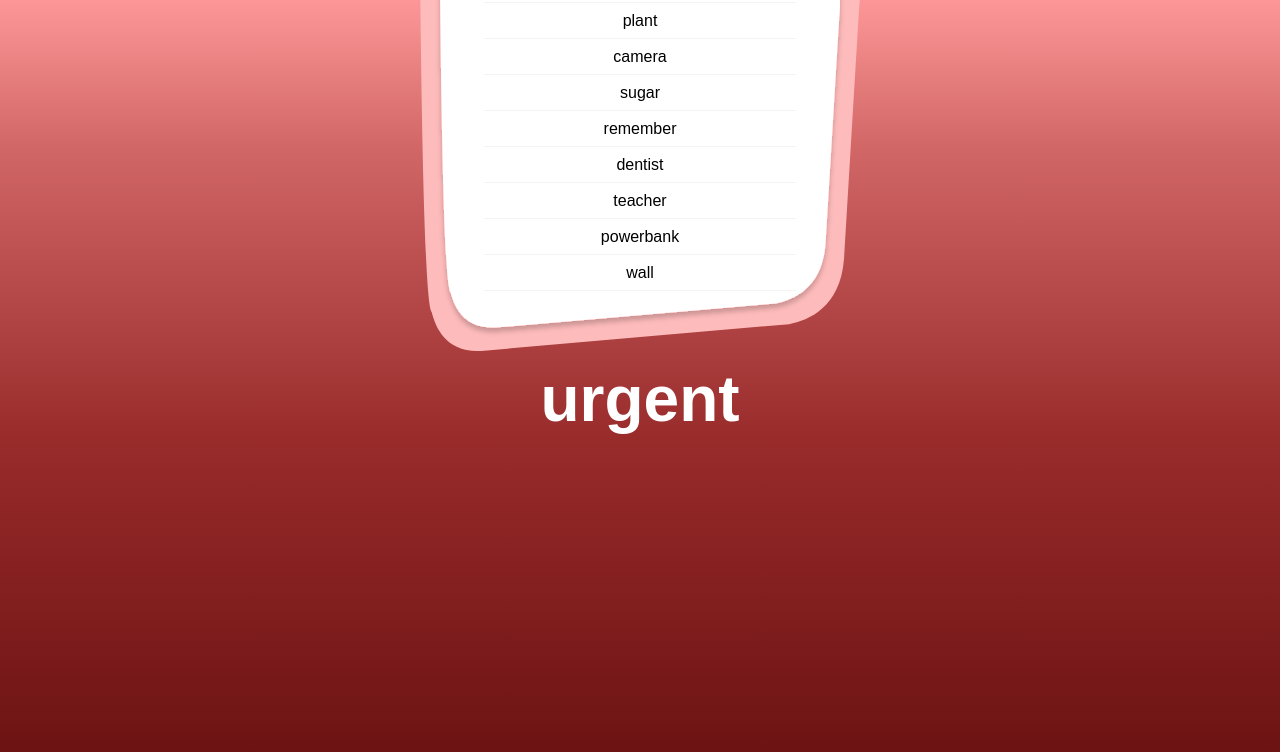
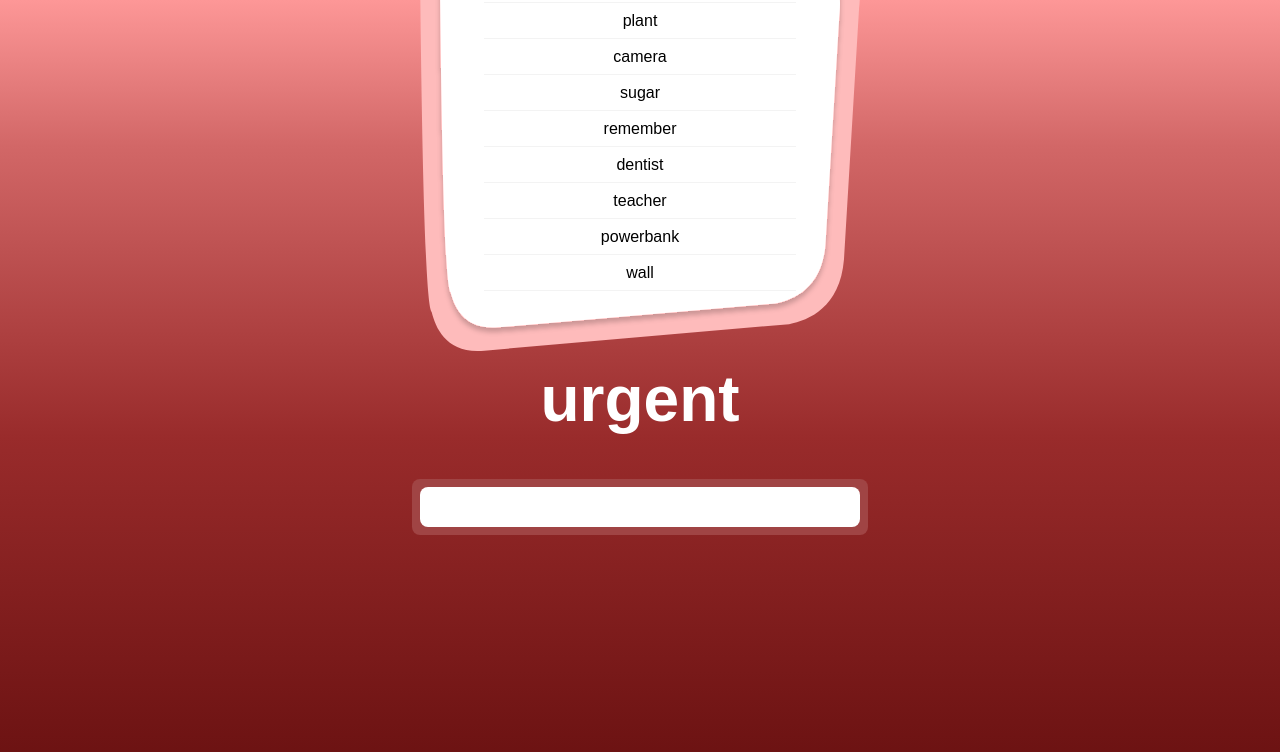
Before and after one commit to farukipekcom/typing-test, a Next.js app: page / in a window 1280 px wide. Shown: the top 752 px of the page. Built offline with nearby package versions, Linux system fonts and the light colour scheme.

Commit message:
added input

```diff
--- a/pages/index.js
+++ b/pages/index.js
@@ -26,6 +26,9 @@ export default function Home() {
             </ul>
           </div>
         </div>
+        <div className="input">
+          <input type="text" />
+        </div>
       </div>
     </>
   );
--- a/styles/base/_global.scss
+++ b/styles/base/_global.scss
@@ -15,6 +15,11 @@ body {
   );
 }
 
+.main {
+  display: flex;
+  flex-direction: column;
+  margin: 0 auto;
+  width: 100%;
   .list {
     margin-top: 200px;
     width: max-content;
@@ -66,3 +71,29 @@ body {
       }
     }
   }
+
+  .input {
+    margin: 0 auto;
+    margin-top: 479px;
+    width: max-content;
+    width: 456px;
+    height: 56px;
+    border-radius: 8px;
+    background: #a04444;
+    display: flex;
+    align-items: center;
+    justify-content: center;
+    input {
+      width: 440px;
+      height: 40px;
+      color: black;
+      text-align: center;
+      border: none;
+      border-radius: 8px;
+      &:focus {
+        outline: none;
+        border: none;
+      }
+    }
+  }
+}
```
Lines whose indentation alone changed are shown as unchanged.
